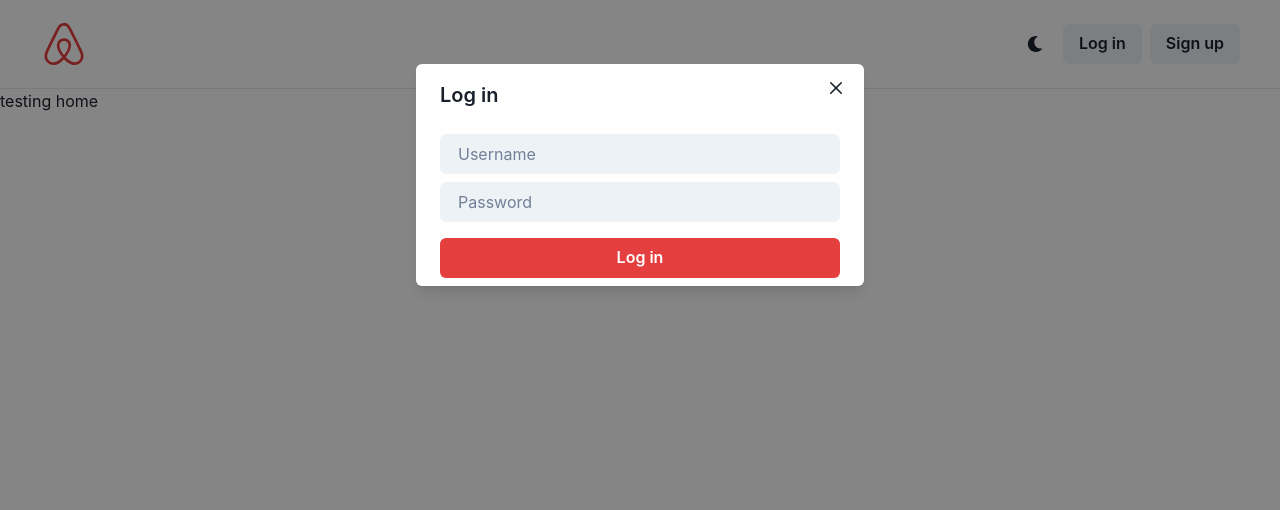
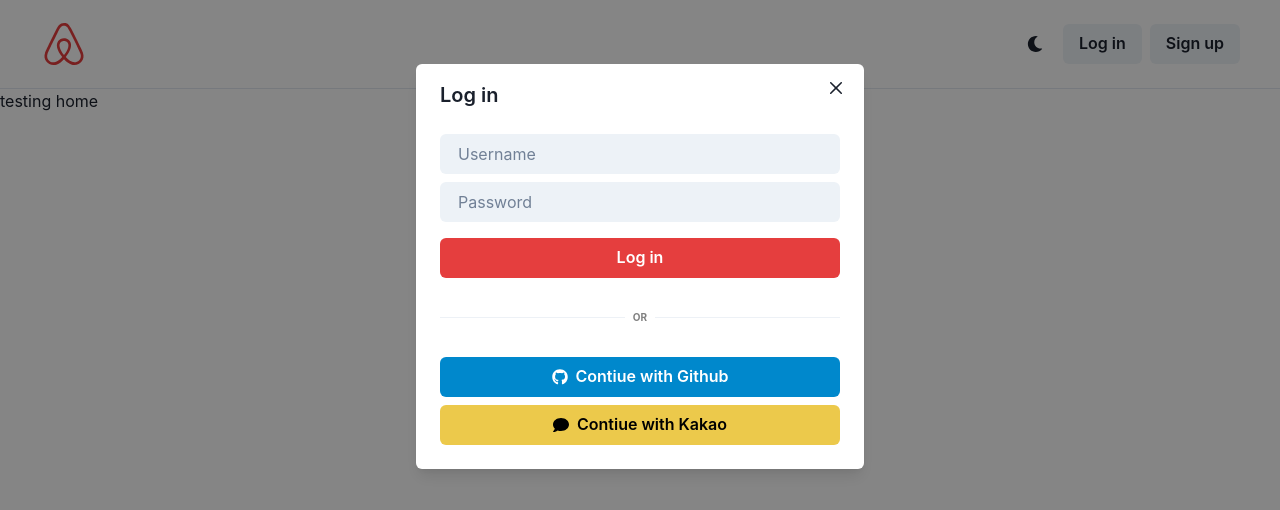
Before and after one commit to ashsh0412/airbnb-frontend, a React (Create React App) app: page / in a window 1280 px wide. Both pictures are taken after a click on the button "Log in". Shown: the top 510 px of the page. Built offline with nearby package versions, Linux system fonts and the light colour scheme.

Commit message:
UI components

```diff
--- /dev/null
+++ b/src/components/Header.tsx
@@ -0,0 +1,47 @@
+import {
+  Box,
+  Button,
+  HStack,
+  IconButton,
+  useDisclosure,
+} from "@chakra-ui/react";
+import { FaAirbnb, FaMoon } from "react-icons/fa";
+import LoginModal from "./LoginModal";
+import SignupModal from "./SignUpModal";
+
+export default function Header() {
+  const {
+    isOpen: isLoginOpen,
+    onClose: onLoginClose,
+    onOpen: onLoginOpen,
+  } = useDisclosure();
+  const {
+    isOpen: isSignupOpen,
+    onClose: onSignupClose,
+    onOpen: onSignupOpen,
+  } = useDisclosure();
+
+  return (
+    <HStack
+      justifyContent={"space-between"}
+      py={"5"}
+      px={"10"}
+      borderBottomWidth={1}
+    >
+      <Box color="red.500">
+        <FaAirbnb size={"48"} />
+      </Box>
+      <HStack spacing={2}>
+        <IconButton
+          variant={"ghost"}
+          aria-label="Toggle dark mode"
+          icon={<FaMoon />}
+        />
+        <Button onClick={onLoginOpen}>Log in </Button>
+        <Button onClick={onSignupOpen}>Sign up</Button>
+      </HStack>
+      <LoginModal isOpen={isLoginOpen} onClose={onLoginClose} />
+      <SignupModal isOpen={isSignupOpen} onClose={onSignupClose} />
+    </HStack>
+  );
+}
--- /dev/null
+++ b/src/components/LoginModal.tsx
@@ -0,0 +1,39 @@
+import {
+  Button,
+  Input,
+  Modal,
+  ModalBody,
+  ModalCloseButton,
+  ModalContent,
+  ModalHeader,
+  ModalOverlay,
+  VStack,
+} from "@chakra-ui/react";
+import SocialLogin from "./socialLogin";
+
+interface LoginModalProps {
+  isOpen: boolean;
+  onClose: () => void;
+}
+
+export default function LoginModal({ isOpen, onClose }: LoginModalProps) {
+  return (
+    <Modal onClose={onClose} isOpen={isOpen}>
+      <ModalOverlay />
+      <ModalContent>
+        <ModalHeader>Log in</ModalHeader>
+        <ModalCloseButton />
+        <ModalBody>
+          <VStack>
+            <Input variant={"filled"} placeholder="Username" />
+            <Input variant={"filled"} placeholder="Password" />
+          </VStack>
+          <Button mt={4} colorScheme="red" w={"100%"}>
+            Log in
+          </Button>
+          <SocialLogin />
+        </ModalBody>
+      </ModalContent>
+    </Modal>
+  );
+}
--- a/src/components/Root.tsx
+++ b/src/components/Root.tsx
@@ -1,61 +1,11 @@
-import {
-  Box,
-  Button,
-  HStack,
-  IconButton,
-  Input,
-  Modal,
-  ModalBody,
-  ModalCloseButton,
-  ModalContent,
-  ModalFooter,
-  ModalHeader,
-  ModalOverlay,
-  useDisclosure,
-  VStack,
-} from "@chakra-ui/react";
+import { Box } from "@chakra-ui/react";
 import { Outlet } from "react-router-dom";
-import { FaAirbnb, FaMoon } from "react-icons/fa";
+import Header from "./Header";
 
 export default function Root() {
-  const { isOpen, onClose, onOpen } = useDisclosure();
   return (
     <Box>
-      <HStack
-        justifyContent={"space-between"}
-        py={"5"}
-        px={"10"}
-        borderBottomWidth={1}
-      >
-        <Box color="red.500">
-          <FaAirbnb size={"48"} />
-        </Box>
-        <HStack spacing={2}>
-          <IconButton
-            variant={"ghost"}
-            aria-label="Toggle dark mode"
-            icon={<FaMoon />}
-          />
-          <Button onClick={onOpen}>Log in </Button>
-          <Button>Sign up</Button>
-        </HStack>
-        <Modal onClose={onClose} isOpen={isOpen}>
-          <ModalOverlay />
-          <ModalContent>
-            <ModalHeader>Log in</ModalHeader>
-            <ModalCloseButton />
-            <ModalBody>
-              <VStack>
-                <Input variant={"filled"} placeholder="Username" />
-                <Input variant={"filled"} placeholder="Password" />
-              </VStack>
-              <Button mt={4} colorScheme="red" w={"100%"}>
-                Log in
-              </Button>
-            </ModalBody>
-          </ModalContent>
-        </Modal>
-      </HStack>
+      <Header />
       <Outlet />
     </Box>
   );
--- /dev/null
+++ b/src/components/SignUpModal.tsx
@@ -0,0 +1,41 @@
+import {
+  Button,
+  Input,
+  Modal,
+  ModalBody,
+  ModalCloseButton,
+  ModalContent,
+  ModalHeader,
+  ModalOverlay,
+  VStack,
+} from "@chakra-ui/react";
+import SocialLogin from "./socialLogin";
+
+interface SignupModalProps {
+  isOpen: boolean;
+  onClose: () => void;
+}
+
+export default function SignupModal({ isOpen, onClose }: SignupModalProps) {
+  return (
+    <Modal onClose={onClose} isOpen={isOpen}>
+      <ModalOverlay />
+      <ModalContent>
+        <ModalHeader>Sign Up</ModalHeader>
+        <ModalCloseButton />
+        <ModalBody>
+          <VStack>
+            <Input variant={"filled"} placeholder="Username" />
+            <Input variant={"filled"} placeholder="Password" />
+            <Input variant={"filled"} placeholder="Name" />
+            <Input variant={"filled"} placeholder="Email" />
+          </VStack>
+          <Button mt={4} colorScheme="red" w={"100%"}>
+            Log in
+          </Button>
+          <SocialLogin />
+        </ModalBody>
+      </ModalContent>
+    </Modal>
+  );
+}
--- /dev/null
+++ b/src/components/socialLogin.tsx
@@ -0,0 +1,29 @@
+import { Box, Button, Divider, HStack, Text, VStack } from "@chakra-ui/react";
+import { FaComment, FaGithub } from "react-icons/fa";
+
+export default function SocialLogin() {
+  return (
+    <Box mb={4}>
+      <HStack my={8}>
+        <Divider />
+        <Text
+          color="grey"
+          textTransform={"uppercase"}
+          fontSize={"x-small"}
+          as={"b"}
+        >
+          Or
+        </Text>
+        <Divider />
+      </HStack>
+      <VStack>
+        <Button w={"100%"} leftIcon={<FaGithub />} colorScheme="telegram">
+          Contiue with Github
+        </Button>
+        <Button w={"100%"} leftIcon={<FaComment />} colorScheme="yellow">
+          Contiue with Kakao
+        </Button>
+      </VStack>
+    </Box>
+  );
+}
```
